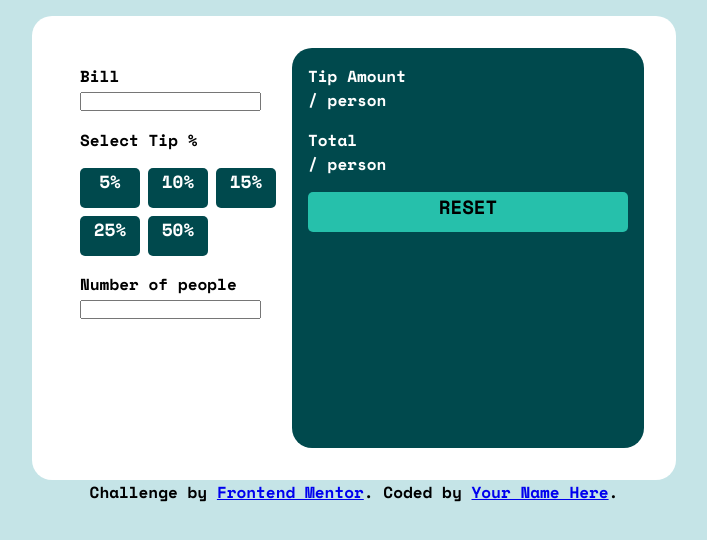
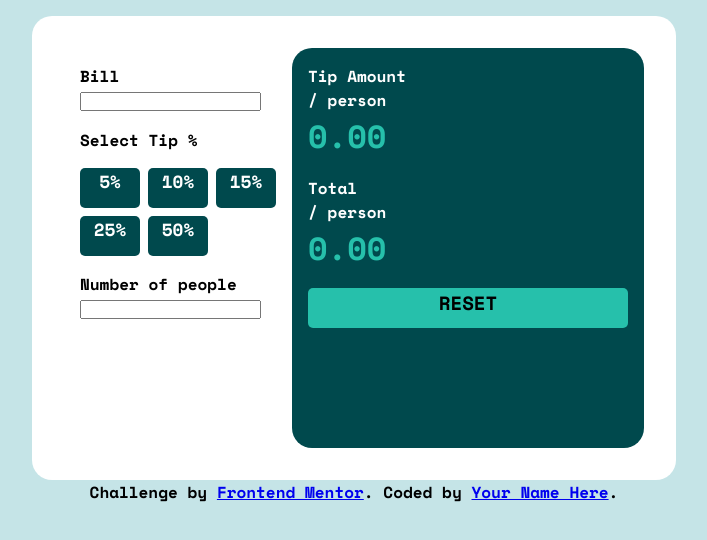
Before and after one commit to MiguelFEWebDev/Tip-calculator, a plain HTML site: page index.html in a window 1280 px wide. Shown: the part 124-664 px from the top of the page, without its empty margins (286-993 px from the left). Drawn offline with nearby package versions, Linux system fonts and the light colour scheme.

Commit message:
Created placeholder values for tip amount

```diff
--- a/index.html
+++ b/index.html
@@ -63,10 +63,12 @@
         <div class="tip-amount">
           <p>Tip Amount</p>
           <p>/ person</p>
+          <div class="tipPerPerson">0.00</div>
         </div>
         <div class="tip-total">
           <p>Total</p>
           <p>/ person</p>
+          <div class="tipAmountTotal">0.00</div>
         </div>
         <div class="resetCalc">
           <div class="resetButton">
--- a/style.css
+++ b/style.css
@@ -128,3 +128,10 @@ body {
   height: 40px;
   border: none;
 }
+
+.tipPerPerson,
+.tipAmountTotal {
+  font-family: var(--mainFont);
+  color: var(--strongCyan);
+  font-size: 2rem;
+}
```
